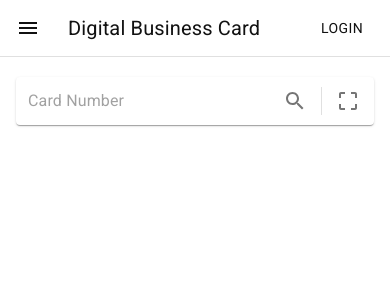
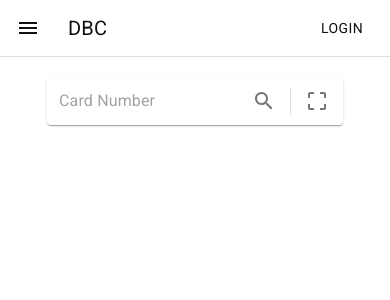
Before and after one commit to QiuranHu/dbc-client, a React (Create React App) app: page / in a window 390 px wide. Shown: the top 300 px of the page. Built offline with nearby package versions, Linux system fonts and the light colour scheme.

Commit message:
Fix display problem in extra small devices

```diff
--- a/src/components/header/index.tsx
+++ b/src/components/header/index.tsx
@@ -26,8 +26,12 @@ const useStyles = makeStyles((theme: Theme) =>
     },
   }),
 );
+interface HeaderProps {
+  changeDrawer: () => void;
+  width: "xs" | "sm" | "md" | "lg" | "xl";
+};
 
-function Header(props:any) {
+function Header(props:HeaderProps) {
     const classes = useStyles();
     return (
       <>
@@ -43,7 +47,7 @@ function Header(props:any) {
               <MenuIcon />
             </IconButton>
             <Typography variant="h6" className={classes.title}>
-              Digital Business Card
+              {props.width === 'xs' ? "DBC" : "Digital Business Card"}
             </Typography>
             <Button color="inherit">Login</Button>
           </Toolbar>
--- a/src/components/index.scss
+++ b/src/components/index.scss
@@ -1,3 +1,4 @@
 body {
   font-family: "Roboto";
+  overflow-x: hidden;
 }
--- a/src/components/index.tsx
+++ b/src/components/index.tsx
@@ -6,9 +6,10 @@ import Sider from './sider';
 import { Main } from './main';
 import { createStyles, makeStyles, Theme } from '@material-ui/core/styles';
 import { drawerWidth } from './sider';
-import withWidth, { isWidthUp } from '@material-ui/core/withWidth';
+import withWidth, { isWidthUp, WithWidthOptions } from '@material-ui/core/withWidth';
 import { Route } from "react-router-dom";
 import { Create } from './functions/create';
+import { MainProps } from './main';
 const useStyles = makeStyles((theme: Theme) =>
     createStyles({
         contentShift: {
@@ -18,8 +19,10 @@ const useStyles = makeStyles((theme: Theme) =>
         }
     }),
 );
-
-function App(props: any) {
+interface AppProps {
+    width: "xs" | "sm" | "md" | "lg" | "xl";
+};
+function App(props: AppProps) {
     const classes = useStyles();
     const [state, setState] = React.useState({
         drawerOpen: false,
@@ -40,7 +43,7 @@ function App(props: any) {
             </Sider>
             <div className={state.drawerOpen ? classes.contentShift : ''}>
                 <Header
-                    drawerOpen={state.drawerOpen}
+                    width={props.width}
                     changeDrawer={changeDrawer}
                 ></Header>
                 <Route path="/" exact component={Main}>
--- a/src/components/main/card/index.tsx
+++ b/src/components/main/card/index.tsx
@@ -11,7 +11,13 @@ const useStyles = makeStyles((theme: Theme) =>
     createStyles({
         root: {
             display: 'flex',
-            width: 350,
+            [theme.breakpoints.up('xs')]: {
+                width: 300,
+              },
+            [theme.breakpoints.up('sm')]: {
+                width: 350,
+              },
+
             justifyContent: 'space-between'
         },
         details: {
@@ -36,7 +42,12 @@ const useStyles = makeStyles((theme: Theme) =>
         },
         crownCard: {
             display: 'flex',
-            width: 350,
+            [theme.breakpoints.up('xs')]: {
+                width: 300,
+              },
+            [theme.breakpoints.up('sm')]: {
+                width: 350,
+              },
             justifyContent: 'center',
             alignItems: 'center',
         },
@@ -47,17 +58,19 @@ const useStyles = makeStyles((theme: Theme) =>
         }
     }),
 );
-interface cardPorp {
+interface cardProps {
     name: string;
     phone?: string;
     email?: string;
     resume?: string;
     cardNumber: string;
     intro: string;
-}
-export default function BusinessCard(props: any) {
+    children?: React.ReactNode;
+};
+
+export default function BusinessCard(props: cardProps) {
     const classes = useStyles();
-    const {name, intro, phone, cardNumber, email} = props;
+    const { name, intro, phone, cardNumber, email } = props;
     return (
         <Card className={classes.root}>
             <div className={classes.details}>
@@ -81,15 +94,11 @@ export default function BusinessCard(props: any) {
                         Resume
                     </Button>
 
-                    <Typography variant="body1" color="textSecondary">
-                        {cardNumber}
-                    </Typography>
-
                 </CardContent>
 
             </div>
             <div className={classes.cover}>
-                <Avatar variant="rounded" src={caverImage} className={classes.avatar}/>
+                <Avatar variant="rounded" src={caverImage} className={classes.avatar} />
             </div>
         </Card>
     );
--- a/src/components/main/index.tsx
+++ b/src/components/main/index.tsx
@@ -7,8 +7,7 @@ import { RouteComponentProps } from 'react-router';
 import queryString from 'query-string';
 import QRCode from 'qrcode.react';
 
-interface MainProps extends RouteComponentProps {
-
+export interface MainProps extends RouteComponentProps {
 };
 
 interface MainState {
@@ -103,8 +102,8 @@ export class Main extends React.Component<MainProps, MainState> {
                                         email={this.state.email}
                                         intro={this.state.intro}
                                         resume={this.state.resume}
+                                        cardNumber={this.state.currentCardNumber}
                                     >
-
                                     </BusinessCard>
                                 )
                             }
--- a/src/components/main/search/index.tsx
+++ b/src/components/main/search/index.tsx
@@ -13,7 +13,6 @@ const useStyles = makeStyles((theme: Theme) =>
       padding: '2px 4px',
       display: 'flex',
       alignItems: 'center',
-      width: 350,
     },
     input: {
       marginLeft: theme.spacing(1),
```
